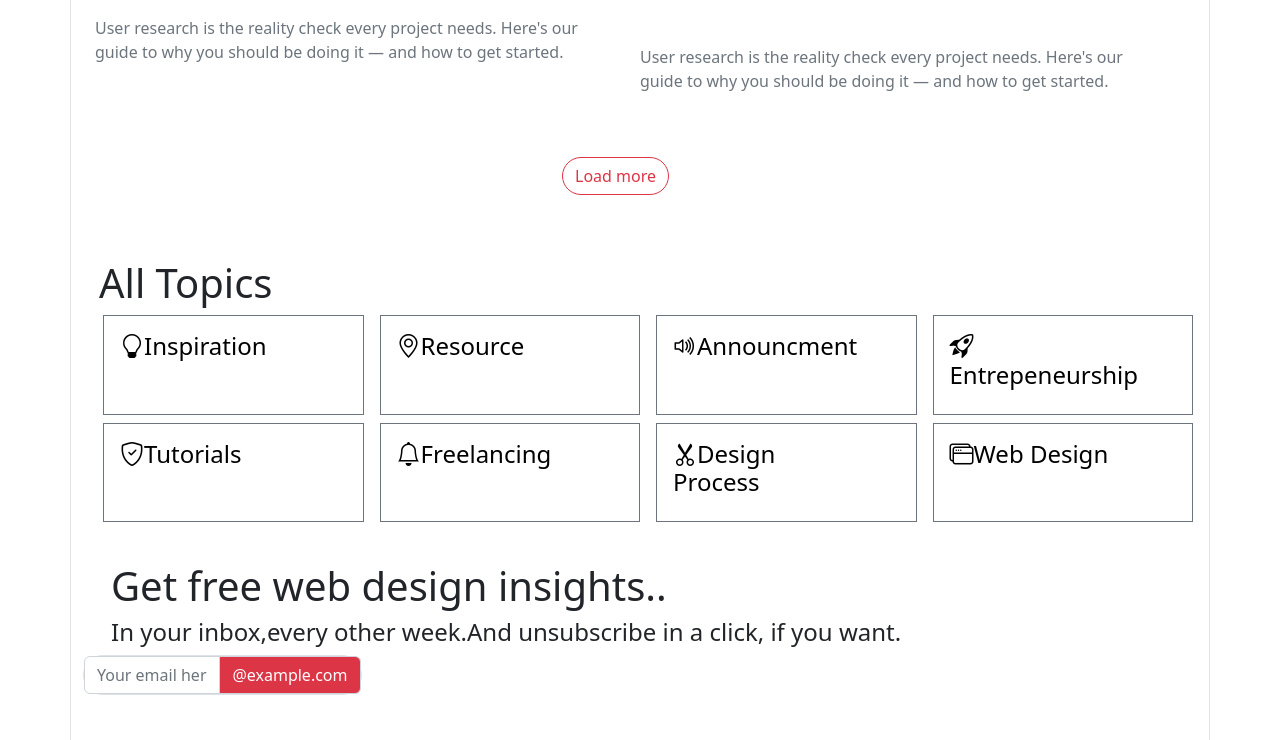
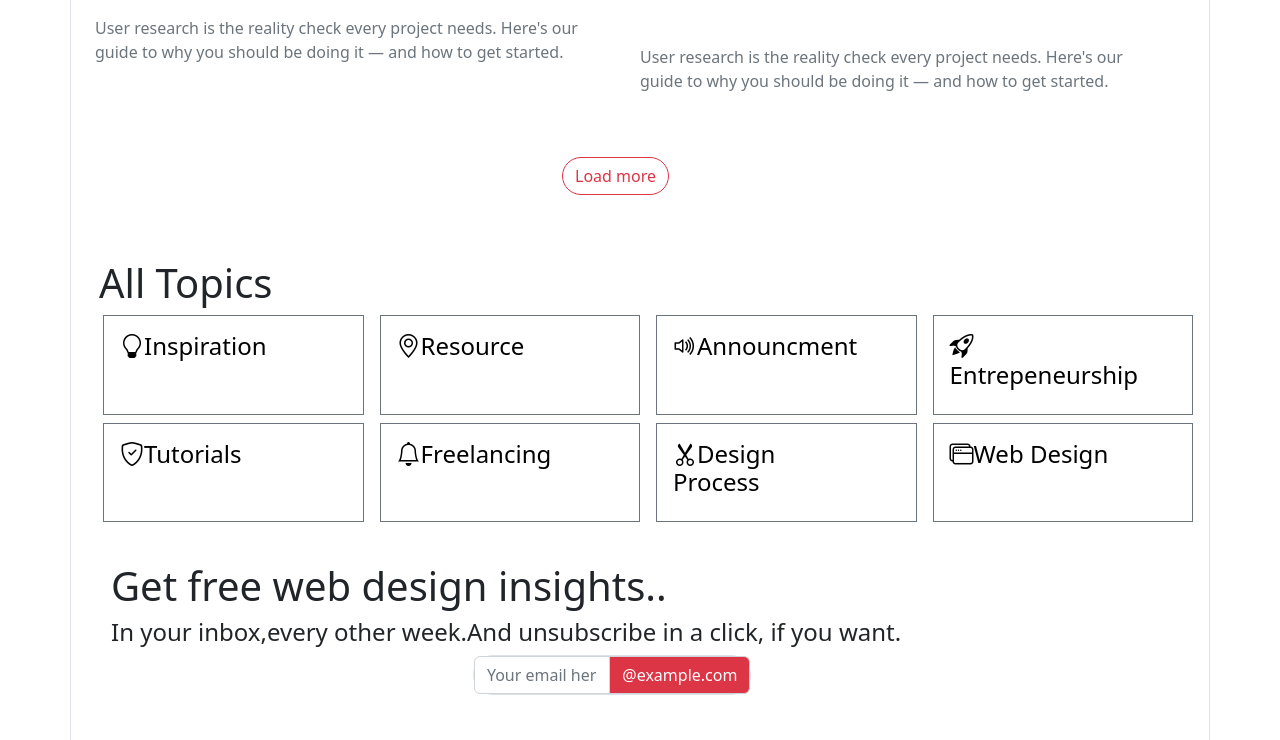
Before and after one commit to JeroniJuan/projecte-primer-trimestre, a plain HTML site: page index.html in a window 1280 px wide. Shown: the part 4344-5084 px from the top of the page. Drawn offline with nearby package versions, Linux system fonts and the light colour scheme.

Commit message:
9/11/22 10:46

```diff
--- a/css/style.css
+++ b/css/style.css
@@ -6,6 +6,9 @@
     height:20px;
     width:20px;
     background-repeat:no-repeat;
+}
+.subscribe{
+    margin-left:35%;
 }
 
 .icon{
```
